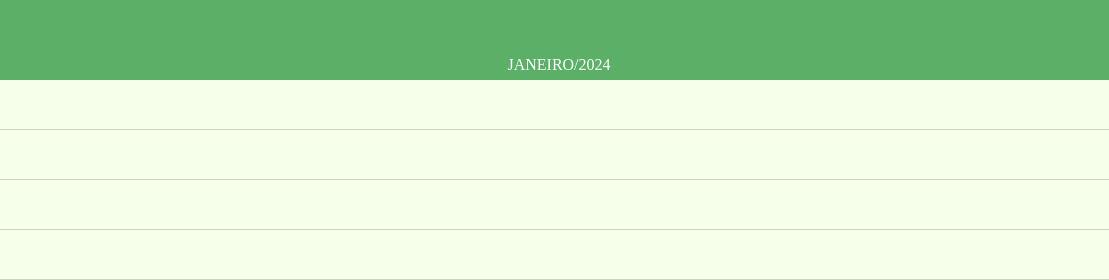
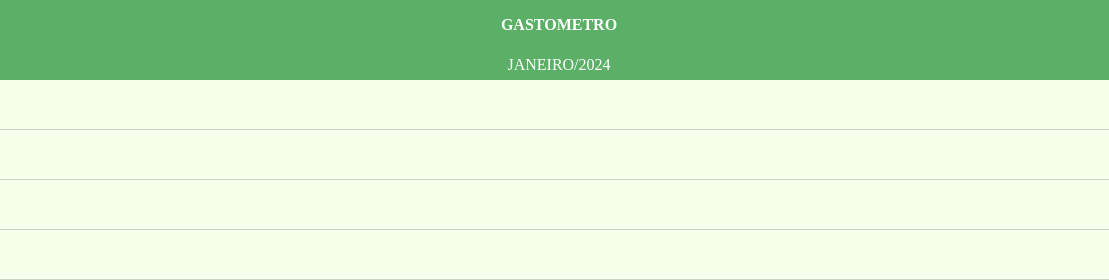
Before and after one commit to heus-res/gastometro, a plain HTML site: page index.html in a window 1280 px wide. Shown: the top 280 px of the page, 81-1190 px from the left. Drawn offline with Linux system fonts and the light colour scheme.

Commit message:
Update index.html

```diff
--- a/index.html
+++ b/index.html
@@ -21,6 +21,11 @@
             height: 50px;
             width: auto;
             background: #5baf66;
+            color: #fff;
+            font-weight: bold;
+            display: flex;
+            justify-content: center;
+            align-items: center;
         }
         .nav-date{
             height: 30px;
@@ -87,7 +92,9 @@
 </head>
 <body>
  <div id="header-container">
-    <div class="faixa"></div>
+    <div class="faixa">
+        <span>GASTOMETRO</span>
+    </div>
     <div class="nav-date">
         <div id="back-date">
             <svg width="25px" height="25px" viewBox="0 0 24 24" fill="none" xmlns="http://www.w3.org/2000/svg"><g id="SVGRepo_bgCarrier" stroke-width="0"></g><g id="SVGRepo_tracerCarrier" stroke-linecap="round" stroke-linejoin="round"></g><g id="SVGRepo_iconCarrier"> <path d="M10.7672 7.5431C11.0672 7.25744 11.0788 6.78271 10.7931 6.48276C10.5074 6.18281 10.0327 6.17123 9.73276 6.4569L10.7672 7.5431ZM4.48276 11.4569C4.18281 11.7426 4.17123 12.2173 4.4569 12.5172C4.74256 12.8172 5.21729 12.8288 5.51724 12.5431L4.48276 11.4569ZM5.51724 11.4569C5.21729 11.1712 4.74256 11.1828 4.4569 11.4828C4.17123 11.7827 4.18281 12.2574 4.48276 12.5431L5.51724 11.4569ZM9.73276 17.5431C10.0327 17.8288 10.5074 17.8172 10.7931 17.5172C11.0788 17.2173 11.0672 16.7426 10.7672 16.4569L9.73276 17.5431ZM5 11.25C4.58579 11.25 4.25 11.5858 4.25 12C4.25 12.4142 4.58579 12.75 5 12.75V11.25ZM19 12.75C19.4142 12.75 19.75 12.4142 19.75 12C19.75 11.5858 19.4142 11.25 19 11.25V12.75ZM9.73276 6.4569L4.48276 11.4569L5.51724 12.5431L10.7672 7.5431L9.73276 6.4569ZM4.48276 12.5431L9.73276 17.5431L10.7672 16.4569L5.51724 11.4569L4.48276 12.5431ZM5 12.75H19V11.25H5V12.75Z" fill="#ffffff"></path> </g></svg>
```
